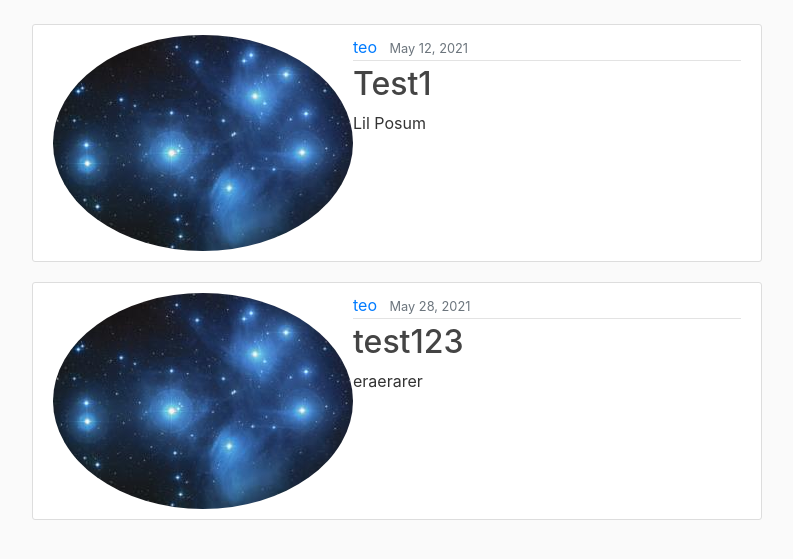
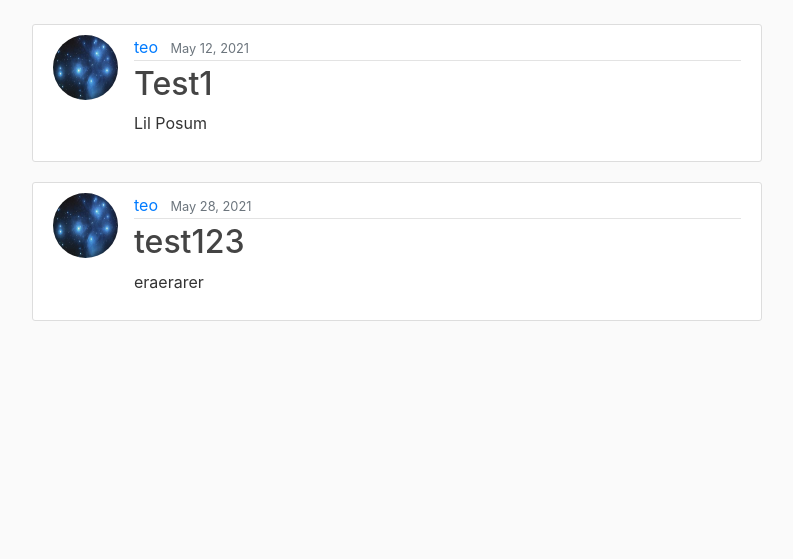
Before and after one commit to MeTeoRise/chatbot_automation, a Django app: page / in a window 1280 px wide. Shown: the part 56-615 px from the top of the page, without its empty margins (53-846 px from the left). Run offline with Django 3.2, Linux system fonts and the light colour scheme; a user stored in the database is signed in; data comes from the database, SQL or seed files in the repository; parts of the project's set-up code (start-up, migrations or seed data) failed here and were passed over; some libraries are stand-ins or nearby versions.

Commit message:
Some small changes on templates

```diff
--- a/creator/templates/creator/chatbot_detail.html
+++ b/creator/templates/creator/chatbot_detail.html
@@ -2,7 +2,7 @@
 {% block content %}
 {% if object.user == user %}
     <article class="media content-section">
-        <img class="rounded-circle article-img" src="{{ object.user.profile.image.url }}">
+        <img class="rounded-circle chatbot-img" src="{{ object.user.profile.image.url }}">
         <div class="media-body">
             <div class="chatbot-metadata">
                 <a class="ml-1 mr-3" href="{% url 'profile' %}">{{ object.user }}</a>
--- a/creator/templates/creator/home.html
+++ b/creator/templates/creator/home.html
@@ -2,7 +2,7 @@
 {% block content %}
     {% for chatbot in chatbots %}
         <article class="media content-section">
-          <img class="rounded-circle article-img" src="{{ chatbot.user.profile.image.url }}">
+          <img class="rounded-circle chatbot-img" src="{{ chatbot.user.profile.image.url }}">
           <div class="media-body">
             <div class="chatbot-metadata">
               <a class="mr-2" href="{% url 'profile' %}">{{ chatbot.user }}</a>
```
Also changed, not shown: 1 other file.
